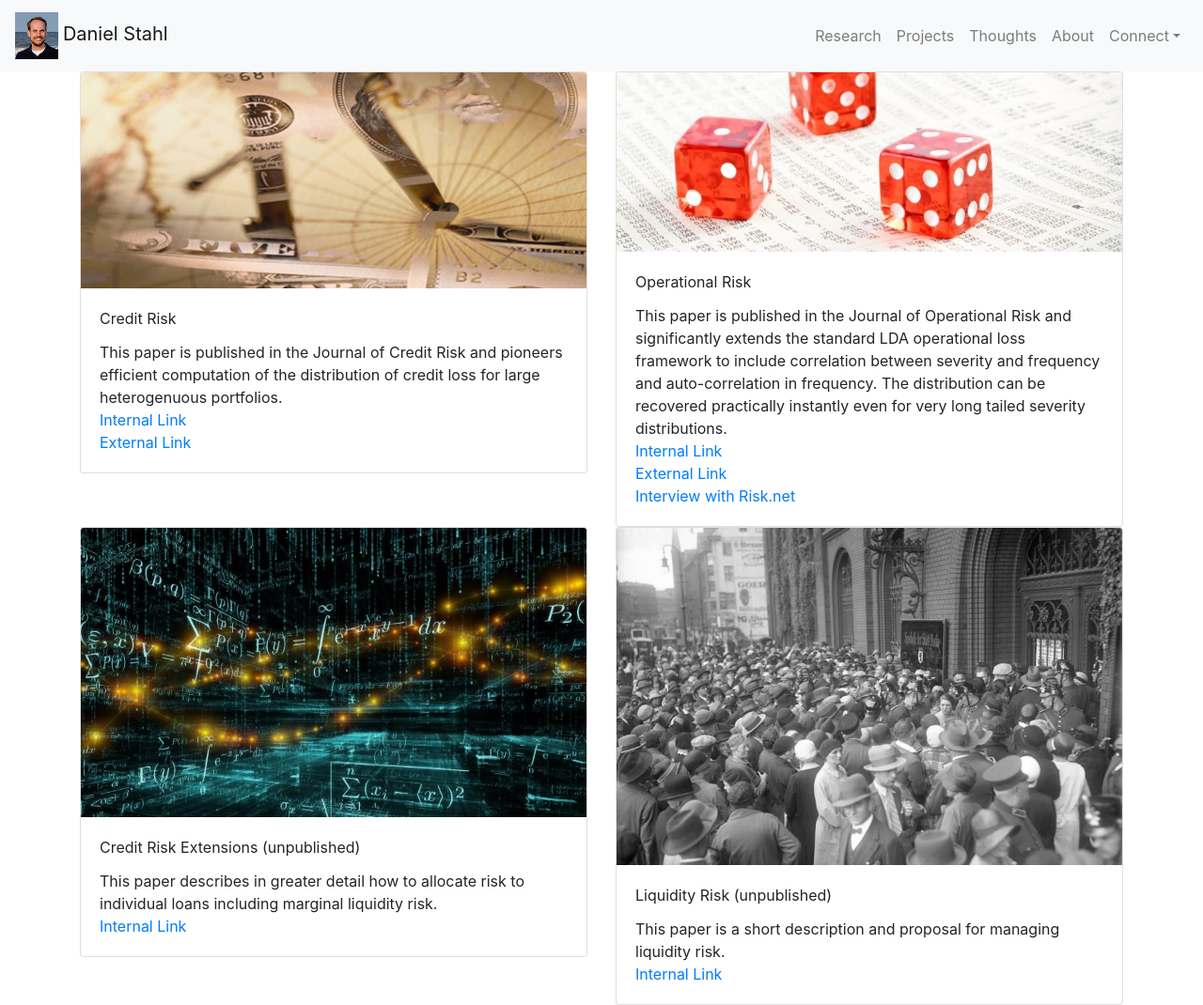
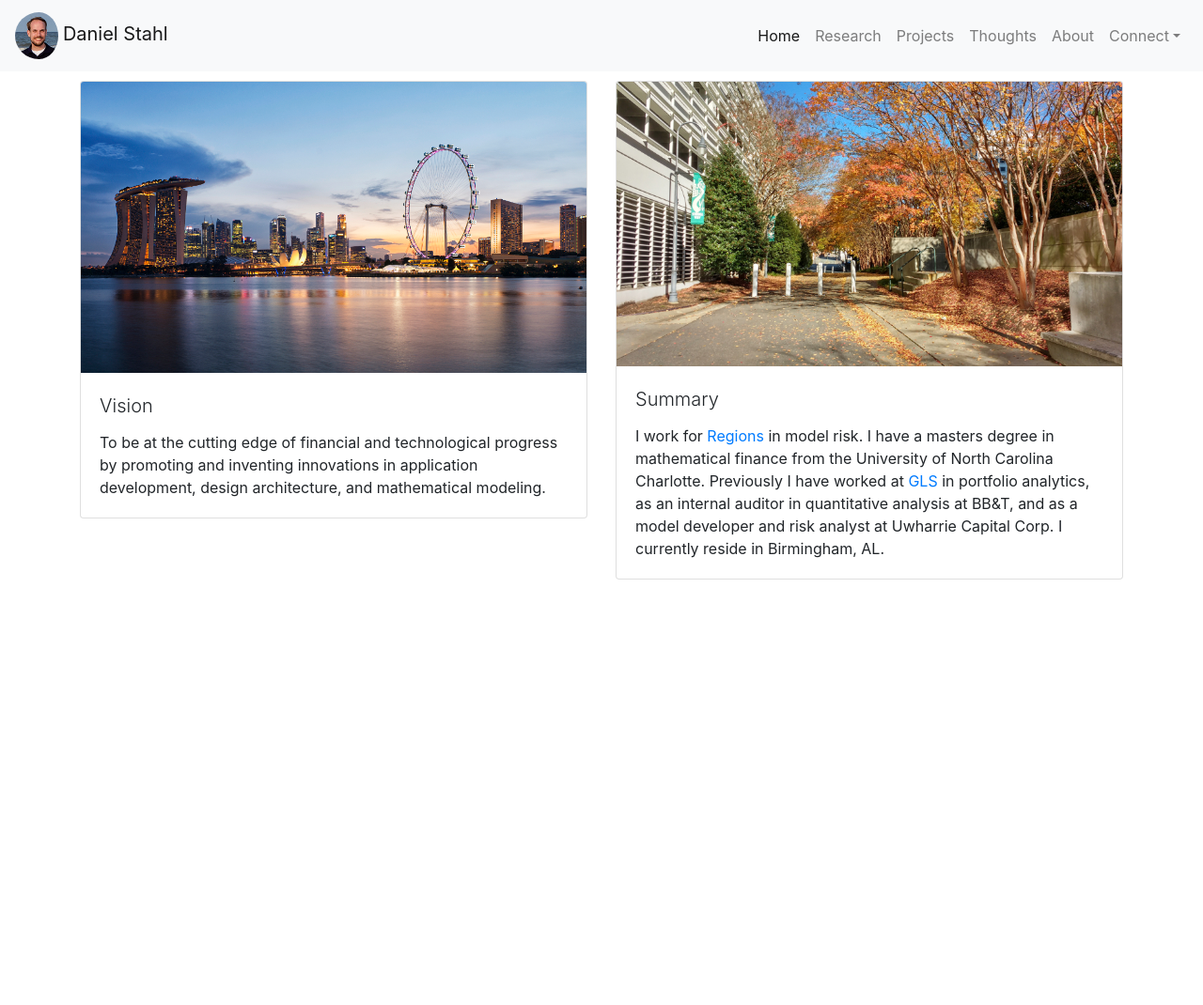
Before and after one commit to danielhstahl/personalSite-React, a React (Create React App) app: page /#/home in a window 1280 px wide. Shown: the whole page at 94% size. After the commit the page ends 800 px from the top, so only its background shows below. Built offline with nearby package versions, Linux system fonts and the light colour scheme.

Commit message:
improved useability but need to update numbers on submit

```diff
--- a/src/App.js
+++ b/src/App.js
@@ -1,4 +1,4 @@
-import { HashRouter as Router, Route, Switch } from 'react-router-dom'
+import { HashRouter as Router, Route, Switch, Redirect } from 'react-router-dom'
 import React from 'react'
 import Research from './pages/Research'
 import About from './pages/About'
@@ -21,14 +21,15 @@ const LogPageView = () => {
 export default () => (
   <Router>
     <>
-      <Route to="/" component={DanielNav} />
-      <Route to="/" component={LogPageView} />
+      <DanielNav />
+      <Route path="/" component={LogPageView} />
       <Switch>
-        <Route to="/research" component={Research} />
-        <Route to="/projects" component={Projects} />
-        <Route to="/thoughts" component={Thoughts} />
-        <Route to="/about" component={About} />
-        <Route to="/" component={Home} />
+        <Route path="/research" component={Research} />
+        <Route path="/projects" component={Projects} />
+        <Route path="/thoughts" component={Thoughts} />
+        <Route path="/about" component={About} />
+        <Route path="/home" component={Home} />
+        <Redirect from="/" to="/home" />
       </Switch>
     </>
   </Router>
--- a/src/components/DanielNav.js
+++ b/src/components/DanielNav.js
@@ -17,18 +17,23 @@ import avatar from '../assets/images/avatar.png'
 const linkedIn =
   'https://www.linkedin.com/profile/view?id=AAIAAAYja3AB_fq6IhUtF5CBw1yjTHheP8YIooE&trk=nav_responsive_tab_profile'
 const github = 'https://github.com/phillyfan1138'
-const style = { paddingRight: 5 }
+const imgStyle = { paddingRight: 5, borderRadius: '50%' }
 const DanielNav = () => {
   const [isOpen, toggleOpen] = useState(false)
   return (
     <Navbar color="light" light expand="md">
-      <NavbarBrand tag={Link} to="/">
-        <img src={avatar} height={50} style={style} />
+      <NavbarBrand tag={Link} to="/home">
+        <img src={avatar} height={50} style={imgStyle} alt="" />
         Daniel Stahl
       </NavbarBrand>
       <NavbarToggler onClick={() => toggleOpen(!isOpen)} />
       <Collapse isOpen={isOpen} navbar>
         <Nav className="ml-auto" navbar>
+          <NavItem>
+            <NavLink tag={RRNavLink} to="/home" activeClassName="active">
+              Home
+            </NavLink>
+          </NavItem>
           <NavItem>
             <NavLink tag={RRNavLink} to="/research" activeClassName="active">
               Research
@@ -54,11 +59,11 @@ const DanielNav = () => {
               Connect
             </DropdownToggle>
             <DropdownMenu right>
-              <DropdownItem>
-                <a href={linkedIn}>Linked In</a>
+              <DropdownItem tag="a" href={linkedIn}>
+                LinkedIn
               </DropdownItem>
-              <DropdownItem>
-                <a href={github}>GitHub</a>
+              <DropdownItem tag="a" href={github}>
+                GitHub
               </DropdownItem>
             </DropdownMenu>
           </UncontrolledDropdown>
--- a/src/components/StandardGridElement.js
+++ b/src/components/StandardGridElement.js
@@ -1,8 +1,9 @@
 import React from 'react'
 import { Col } from 'reactstrap'
 import PropTypes from 'prop-types'
+const style = { marginTop: 10, marginBottom: 10 }
 const StandardGridElement = ({ children, ...rest }) => (
-  <Col xs={12} sm={6} {...rest}>
+  <Col xs={12} sm={6} {...rest} style={style}>
     {children}
   </Col>
 )
--- a/src/pages/About.js
+++ b/src/pages/About.js
@@ -26,7 +26,7 @@ const About = () => (
         <Card>
           <CardImg top width="100%" src={model} alt="modeling" />
           <CardBody>
-            <CardTitle>Mathematical Modeling</CardTitle>
+            <CardTitle className="lead">Mathematical Modeling</CardTitle>
             <CardText>
               I have created credit and operational economic capital models as
               can be seen in the <Link to="/research">research</Link> section of
@@ -35,7 +35,11 @@ const About = () => (
               <Link to="/projects">projects</Link> section. At a previous job I
               created the ALLL and economic capital models. The economic capital
               model used{' '}
-              <a href="http://arxiv.org/pdf/0708.2542.pdf" target="_blank">
+              <a
+                href="http://arxiv.org/pdf/0708.2542.pdf"
+                target="_blank"
+                rel="noopener noreferrer"
+              >
                 Euler's{' '}
               </a>{' '}
               method to allocate economic capital to each loan in the portfolio.
@@ -46,6 +50,7 @@ const About = () => (
               <a
                 href="https://github.com/realoptions/option_price_faas"
                 target="_blank"
+                rel="noopener noreferrer"
               >
                 option pricing models
               </a>
@@ -53,6 +58,7 @@ const About = () => (
               <a
                 href="https://github.com/phillyfan1138/hull_white_rust"
                 target="_blank"
+                rel="noopener noreferrer"
               >
                 market risk models
               </a>
@@ -60,6 +66,7 @@ const About = () => (
               <a
                 href="https://github.com/phillyfan1138/loan_ec"
                 target="_blank"
+                rel="noopener noreferrer"
               >
                 economic capital models
               </a>
@@ -72,7 +79,7 @@ const About = () => (
         <Card>
           <CardImg top width="100%" src={liquidity} alt="liquidity" />
           <CardBody>
-            <CardTitle>Liquidity Risk</CardTitle>
+            <CardTitle className="lead">Liquidity Risk</CardTitle>
             <CardText>
               One of the biggest risks to a financial institution is a lack of
               liquidity. A bank may be well capitalized, have good cash flow,
@@ -96,7 +103,7 @@ const About = () => (
         <Card>
           <CardImg top width="100%" src={sql} alt="sql" />
           <CardBody>
-            <CardTitle>Data</CardTitle>
+            <CardTitle className="lead">Data</CardTitle>
             <CardText>
               I have experience with big data solutions such as Hadoop and S3. I
               have also experimented with streaming solutions such as Kafka and
@@ -115,7 +122,7 @@ const About = () => (
         <Card>
           <CardImg top width="100%" src={crypto} alt="sql" />
           <CardBody>
-            <CardTitle>Fintech</CardTitle>
+            <CardTitle className="lead">Fintech</CardTitle>
             <CardText>
               I have a strong interest in blockchain technology and
               cryptocurrencies. Financial instutions will be forced by
@@ -127,7 +134,11 @@ const About = () => (
               FinTech course and was one of the four capstones (out of over 300)
               who were picked by the course advisors. The code used in the
               capstone is available on the{' '}
-              <a href="https://github.com/skyPet" target="_blank">
+              <a
+                href="https://github.com/skyPet"
+                target="_blank"
+                rel="noopener noreferrer"
+              >
                 SkyPet
               </a>{' '}
               repository.
@@ -139,13 +150,17 @@ const About = () => (
         <Card>
           <CardImg top width="100%" src={code} alt="code" />
           <CardBody>
-            <CardTitle>Programming</CardTitle>
+            <CardTitle className="lead">Programming</CardTitle>
             <CardText>
               I have created applications in Java, C++, Python, Rust, and
               HTML/Javascript including NodeJS. Some of these applications are
               available on <Link to="/research">this site</Link> while others
               are available on my{' '}
-              <a href="https://github.com/phillyfan1138/" target="_blank">
+              <a
+                href="https://github.com/phillyfan1138/"
+                target="_blank"
+                rel="noopener noreferrer"
+              >
                 {' '}
                 github
               </a>{' '}
@@ -153,6 +168,7 @@ const About = () => (
               <a
                 href="https://github.com/phillyfan1138/binomial_tree_rust"
                 target="_blank"
+                rel="noopener noreferrer"
               >
                 automatic recombining tree class for any single dimensional
                 stochastic differential equation
@@ -161,15 +177,24 @@ const About = () => (
               <a
                 href="https://github.com/phillyfan1138/DuneClient"
                 target="_blank"
+                rel="noopener noreferrer"
               >
                 interface
               </a>{' '}
               between{' '}
-              <a href="http://emby.media/" target="_blank">
+              <a
+                href="http://emby.media/"
+                target="_blank"
+                rel="noopener noreferrer"
+              >
                 emby
               </a>{' '}
               and the{' '}
-              <a href="http://www.dune-hd-usa.com/" target="_blank">
+              <a
+                href="http://www.dune-hd-usa.com/"
+                target="_blank"
+                rel="noopener noreferrer"
+              >
                 Dune Media Player
               </a>
               . Additionally I have a working knowledge of SAS, VBA, and VB.net.
@@ -181,7 +206,7 @@ const About = () => (
         <Card>
           <CardImg top width="100%" src={passion} alt="passion" />
           <CardBody>
-            <CardTitle>Passions</CardTitle>
+            <CardTitle className="lead">Passions</CardTitle>
             <CardText>
               I have a goal of creating a parsimonious economic capital model
               that is both actionable and accurate. Actionable models have
@@ -196,11 +221,15 @@ const About = () => (
               characteristic functions to efficiently blend market, operational,
               credit risk, and liquidity risk while retaining accuracy. I have
               written two papers which demonstrate this technique for{' '}
-              <a href={CreditRiskPaper} target="_blank">
+              <a
+                href={CreditRiskPaper}
+                target="_blank"
+                rel="noopener noreferrer"
+              >
                 credit risk
               </a>{' '}
               and{' '}
-              <a href={OpsRiskPaper} target="_blank">
+              <a href={OpsRiskPaper} target="_blank" rel="noopener noreferrer">
                 operational risk
               </a>
               .
--- a/src/pages/Home.js
+++ b/src/pages/Home.js
@@ -19,7 +19,7 @@ const Home = () => (
         <Card>
           <CardImg top width="100%" src={singapore} alt="vision" />
           <CardBody>
-            <CardTitle>Vision</CardTitle>
+            <CardTitle className="lead">Vision</CardTitle>
             <CardText>
               To be at the cutting edge of financial and technological progress
               by promoting and inventing innovations in application development,
@@ -32,16 +32,24 @@ const Home = () => (
         <Card>
           <CardImg top width="100%" src={background} alt="summary" />
           <CardBody>
-            <CardTitle>Summary</CardTitle>
+            <CardTitle className="lead">Summary</CardTitle>
             <CardText>
               I work for{' '}
-              <a href="http://regions.com" target="_blank">
+              <a
+                href="http://regions.com"
+                target="_blank"
+                rel="noopener noreferrer"
+              >
                 Regions
               </a>{' '}
               in model risk. I have a masters degree in mathematical finance
               from the University of North Carolina Charlotte. Previously I have
               worked at{' '}
-              <a href="http://glsllc.com" target="_blank">
+              <a
+                href="http://glsllc.com"
+                target="_blank"
+                rel="noopener noreferrer"
+              >
                 GLS
               </a>{' '}
               in portfolio analytics, as an internal auditor in quantitative
--- a/src/pages/Projects.js
+++ b/src/pages/Projects.js
@@ -9,7 +9,7 @@ const Projects = () => (
       <StandardGridElement>
         <Card>
           <CardBody>
-            <CardTitle>Credit Risk</CardTitle>
+            <CardTitle className="lead">Credit Risk</CardTitle>
             <CreditProject />
           </CardBody>
         </Card>
--- a/src/pages/Research.js
+++ b/src/pages/Research.js
@@ -25,7 +25,7 @@ const Research = () => (
         <Card>
           <CardImg top width="100%" src={creditRisk} alt="credit risk" />
           <CardBody>
-            <CardTitle>Credit Risk</CardTitle>
+            <CardTitle className="lead">Credit Risk</CardTitle>
             <CardText>
               This paper is published in the Journal of Credit Risk and pioneers
               efficient computation of the distribution of credit loss for large
@@ -36,6 +36,7 @@ const Research = () => (
               <a
                 href="http://www.risk.net/journal-of-credit-risk/technical-paper/2436463/loss-distributions-computational-efficiency-in-an-extended-framework"
                 target="_blank"
+                rel="noopener noreferrer"
               >
                 External Link
               </a>
@@ -47,7 +48,7 @@ const Research = () => (
         <Card>
           <CardImg top width="100%" src={operationalRisk} alt="credit risk" />
           <CardBody>
-            <CardTitle>Operational Risk</CardTitle>
+            <CardTitle className="lead">Operational Risk</CardTitle>
             <CardText>
               This paper is published in the Journal of Operational Risk and
               significantly extends the standard LDA operational loss framework
@@ -56,13 +57,14 @@ const Research = () => (
               practically instantly even for very long tailed severity
               distributions.
               <br />
-              <a href={OpsRiskPaper} target="_blank">
+              <a href={OpsRiskPaper} target="_blank" rel="noopener noreferrer">
                 Internal Link
               </a>
               <br />
               <a
                 href="http://www.risk.net/journal-of-operational-risk/technical-paper/2454227/operational-loss-with-correlated-frequency-and-severity-an-analytical-approach"
                 target="_blank"
+                rel="noopener noreferrer"
               >
                 External Link
               </a>
@@ -70,6 +72,7 @@ const Research = () => (
               <a
                 href="http://www.risk.net/risk/news/2455815/correlation-of-op-risk-losses-could-send-capital-soaring"
                 target="_blank"
+                rel="noopener noreferrer"
               >
                 Interview with Risk.net
               </a>
@@ -86,12 +89,18 @@ const Research = () => (
             alt="credit risk"
           />
           <CardBody>
-            <CardTitle>Credit Risk Extensions (unpublished)</CardTitle>
+            <CardTitle className="lead">
+              Credit Risk Extensions (unpublished)
+            </CardTitle>
             <CardText>
               This paper describes in greater detail how to allocate risk to
               individual loans including marginal liquidity risk.
               <br />
-              <a href={CreditRiskExtensions} target="_blank">
+              <a
+                href={CreditRiskExtensions}
+                target="_blank"
+                rel="noopener noreferrer"
+              >
                 Internal Link
               </a>
             </CardText>
@@ -102,12 +111,12 @@ const Research = () => (
         <Card>
           <CardImg top width="100%" src={liquidity} alt="credit risk" />
           <CardBody>
-            <CardTitle>Liquidity Risk (unpublished)</CardTitle>
+            <CardTitle className="lead">Liquidity Risk (unpublished)</CardTitle>
             <CardText>
               This paper is a short description and proposal for managing
               liquidity risk.
               <br />
-              <a href={LiquidityRisk} target="_blank">
+              <a href={LiquidityRisk} target="_blank" rel="noopener noreferrer">
                 Internal Link
               </a>
             </CardText>
--- a/src/pages/Thoughts.js
+++ b/src/pages/Thoughts.js
@@ -8,7 +8,9 @@ const Thoughts = () => (
       <StandardGridElement>
         <Card>
           <CardBody>
-            <CardTitle>Thoughts on model development</CardTitle>
+            <CardTitle className="lead">
+              Thoughts on model development
+            </CardTitle>
             <CardText>
               Model development should follow similar process to software
               application development. Application development separates the
@@ -38,7 +40,11 @@ const Thoughts = () => (
               Data should always flow into the model automatically. This can
               done through web-sockets or REST hooks. This is often used with
               external data like{' '}
-              <a href="https://research.stlouisfed.org/fred2/" target="_blank">
+              <a
+                href="https://research.stlouisfed.org/fred2/"
+                target="_blank"
+                rel="noopener noreferrer"
+              >
                 FRED
               </a>
               . Data can also flow through by calling data directly from a
@@ -55,7 +61,7 @@ const Thoughts = () => (
       <StandardGridElement>
         <Card>
           <CardBody>
-            <CardTitle>How to develop a model</CardTitle>
+            <CardTitle className="lead">How to develop a model</CardTitle>
             <CardText>
               Consider the process to be modeled. What constraints are there?
               How precise does the model have to be? What is the process which
@@ -64,6 +70,7 @@ const Thoughts = () => (
               <a
                 href="http://www.occ.treas.gov/news-issuances/bulletins/2012/bulletin-2012-25a-Market-Risk.pdf"
                 target="_blank"
+                rel="noopener noreferrer"
               >
                 Market Risk Rule
               </a>{' '}
@@ -82,6 +89,7 @@ const Thoughts = () => (
               <a
                 href="https://en.wikipedia.org/wiki/Embarrassingly_parallel"
                 target="_blank"
+                rel="noopener noreferrer"
               >
                 embarrassingly parallel
               </a>{' '}
@@ -113,12 +121,13 @@ const Thoughts = () => (
       <StandardGridElement>
         <Card>
           <CardBody>
-            <CardTitle>Model Risk</CardTitle>
+            <CardTitle className="lead">Model Risk</CardTitle>
             <CardText>
               Emanuel Derman (of{' '}
               <a
                 href="http://www.emanuelderman.com/media/faj-one_factor_model.pdf"
                 target="_blank"
+                rel="noopener noreferrer"
               >
                 Black-Derman-Toy
               </a>{' '}
@@ -127,6 +136,7 @@ const Thoughts = () => (
               <a
                 href="http://www.emanuelderman.com/media/gs-model_risk.pdf"
                 target="_blank"
+                rel="noopener noreferrer"
               >
                 His now classic paper on model risk
               </a>{' '}
@@ -136,6 +146,7 @@ const Thoughts = () => (
               <a
                 href="http://www.federalreserve.gov/bankinforeg/srletters/sr1107a1.pdf"
                 target="_blank"
+                rel="noopener noreferrer"
               >
                 SR 11-7
               </a>
```
Also changed, not shown: src/Home.js (+29 -10 lines), src/components/CreditProject.js (+30 -5 lines).
